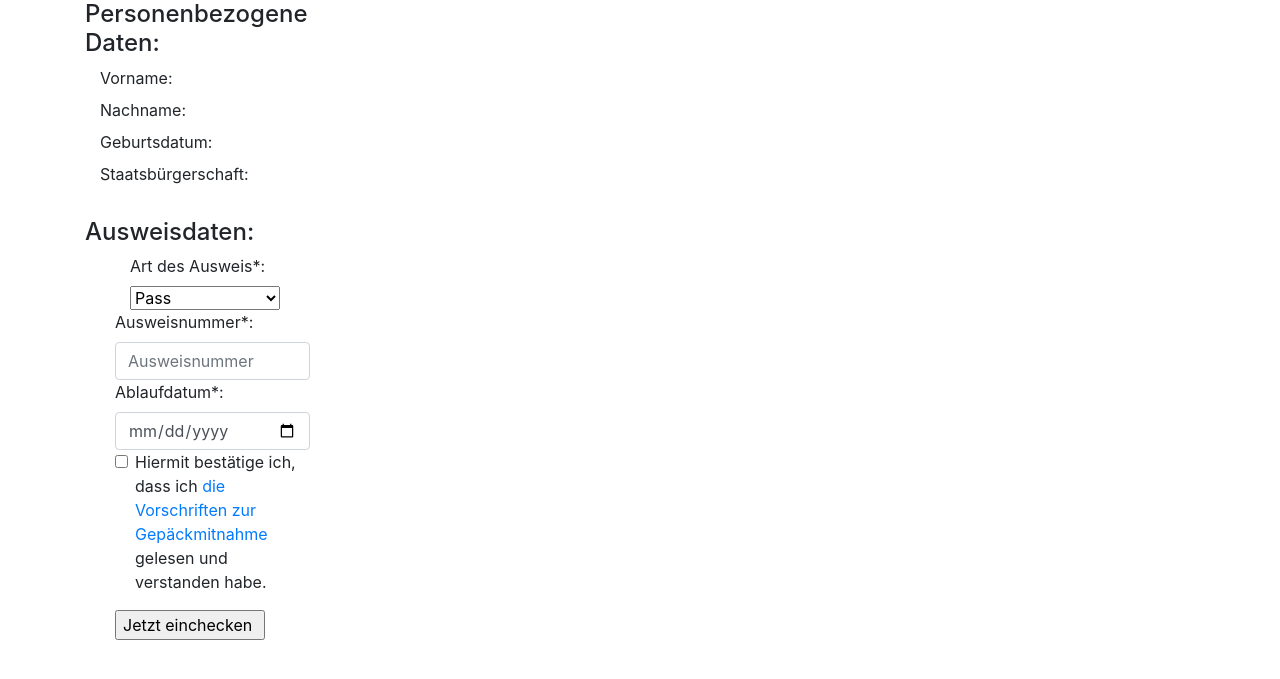
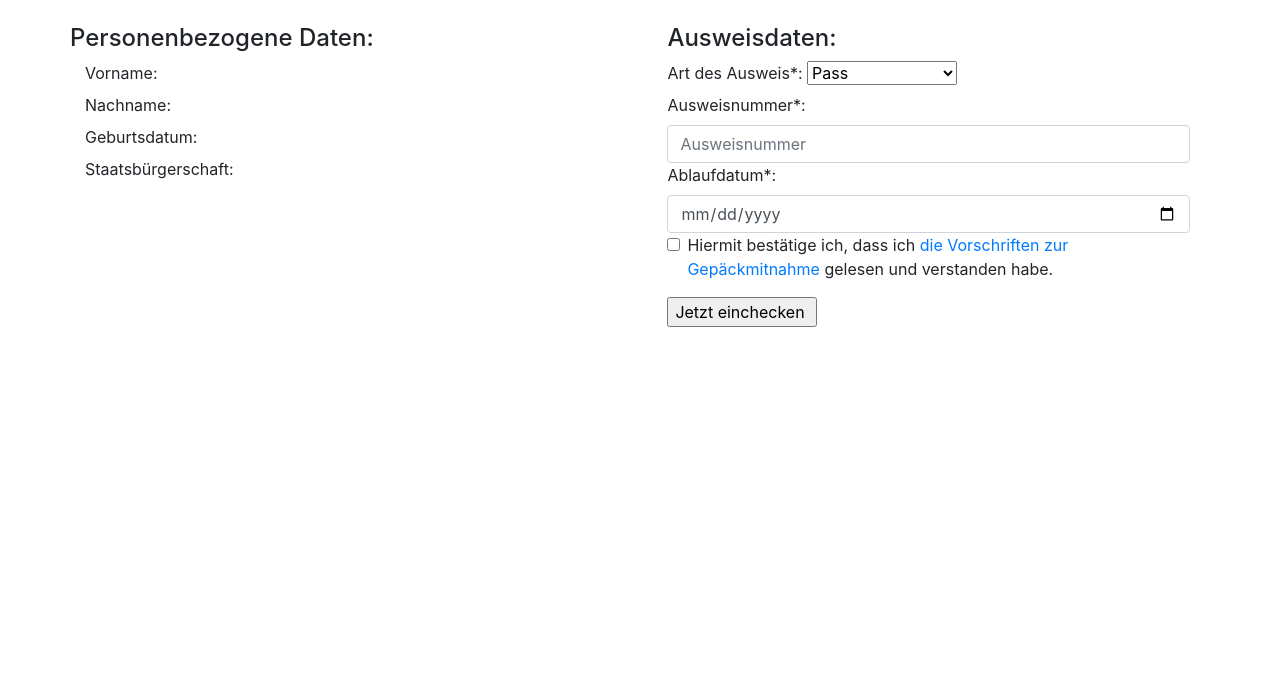
Before and after one commit to Wirtschaftsinformatik-Passau/softwareprojekt-gruppe-3, a Flask app: template website/templates/Passagier/online_check_in.html in a window 1280 px wide. Shown: the part 56-735 px from the top of the page. Run offline with Flask 2, Linux system fonts and the light colour scheme; the template is opened without the code that fills it, so the values that code supplies are empty; some libraries are stand-ins or nearby versions.

Commit message:
online check in: html file has correct format

```diff
--- a/website/templates/Passagier/buchung_suchen.html
+++ b/website/templates/Passagier/buchung_suchen.html
@@ -73,7 +73,7 @@
                 {% endfor %}
             </tr>
             {% for passagier_row in passagier %}
-                <tr aria-rowspan="0"</tr>
+                <tr aria-rowspan="0"></tr>
                 <tr>
                     <td colspan="5"></td>
                     <td>
--- a/website/templates/Passagier/online_check_in.html
+++ b/website/templates/Passagier/online_check_in.html
@@ -4,7 +4,9 @@
 {% block content %}
     <form class="row gx-3 gy-2 align-items-center">
         <form action="#" method="GET">
-            <div class="col-sm-3">
+            <div class="row align-items-start">
+                <div class="col">
+                    <br>
                 <h4>Personenbezogene Daten:</h4>
                 <div class="col-auto">
                     <label class="visually-hidden" for="autoSizingInput">Vorname:</label>
@@ -31,24 +33,19 @@
                     </td>
                 </div>
             </div>
-        </form>
-    </form>
+            <div class="col">
                 <br>
-    <form class="row gx-3 gy-2 align-items-center">
                 <form action="#" method="POST">
-            <div class="col-sm-3">
+                    <div class="col">
                         <h4>Ausweisdaten:</h4>
-                <div class="col-auto">
-                    <form class="row row-cols-lg-auto g-3 align-items-center">
-                        <div class="col-12">
-                            <div class="col-12">
+
                         <label class="visually-hidden" for="ausweistyp">Art des Ausweis*:</label>
                         <select class="form-select" id="ausweistyp" name="ausweistyp">
                             <option selected>Pass</option>
                             <option value="1">Reisepass</option>
                             <option value="2">Personalausweis</option>
                         </select>
-                            </div>
+                        <br>
                         <label class="visually-hidden" for="ausweissnummer">Ausweisnummer*:</label>
                         <div class="input-group">
                             <input type="text" class="form-control" id="ausweissnummer" name="ausweissnummer"
```
Also changed, not shown: website/passagier_views.py (+14 -0 lines). Lines whose indentation alone changed are shown as unchanged.
